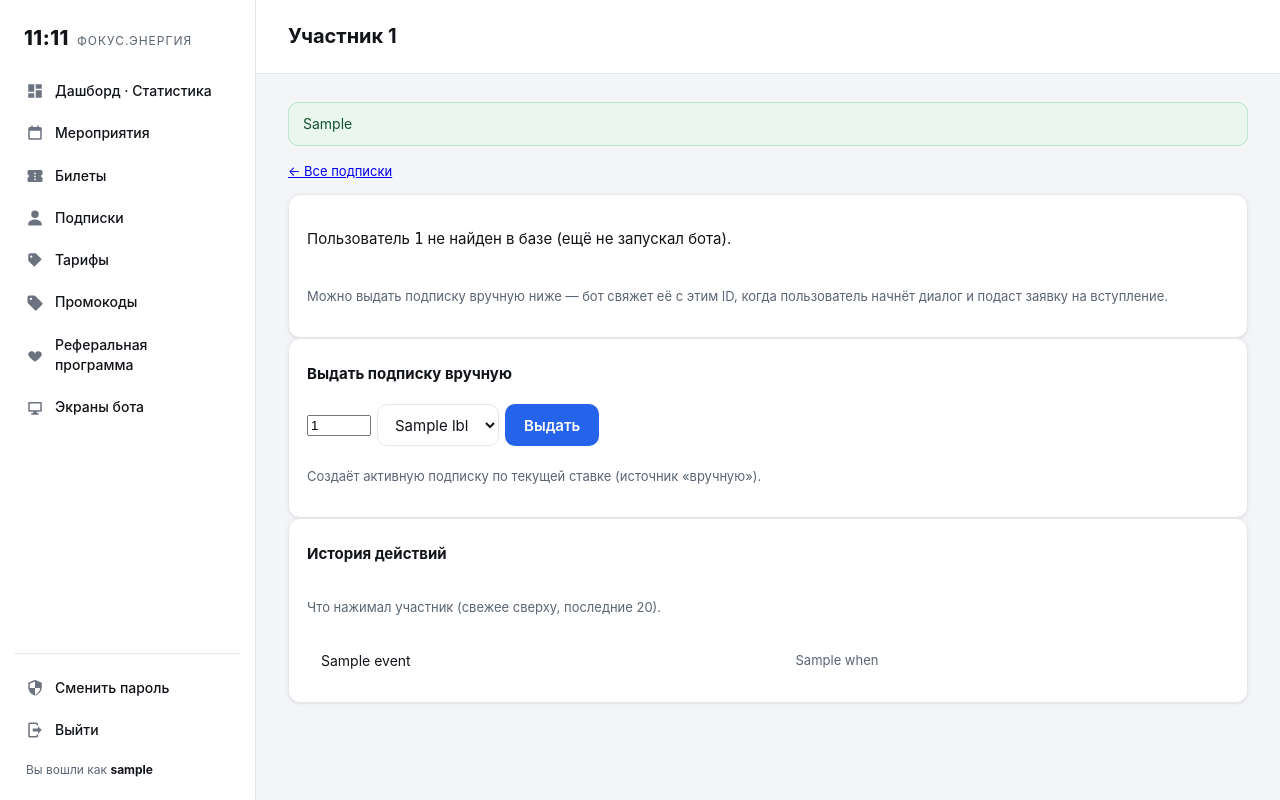
After one commit to dimatolpygin/club_order, a FastAPI app: template src/webadmin/templates/member.html in a window 1280 px wide. The commit adds this page. Run offline with FastAPI, Linux system fonts and the light colour scheme; the template is opened without the code that fills it: most values are stand-ins (such as "Sample title", 1, 10 or a date in 2020); parts of the project's set-up code (start-up, migrations or seed data) failed here and were passed over.

Commit message:
feat(admin-web): этап 25 — веб-админка: участники (поиск/карточка/история + добавление + аннулирование) + bump 0.3.15

```diff
--- a/src/__init__.py
+++ b/src/__init__.py
@@ -1 +1 @@
-__version__ = "0.3.14"
+__version__ = "0.3.15"
--- /dev/null
+++ b/src/webadmin/templates/member.html
@@ -0,0 +1,93 @@
+{% extends "base.html" %}
+{% block title %}Участник {{ member.tg_id }}{% endblock %}
+{% block heading %}Участник {{ member.tg_id }}{% endblock %}
+{% block content %}
+
+{% if ok %}<div class="alert alert-ok">{{ ok }}</div>{% endif %}
+{% if error %}<div class="alert alert-error">{{ error }}</div>{% endif %}
+
+<p class="muted"><a href="/subscriptions">← Все подписки</a></p>
+
+{% if not member.found %}
+<div class="card">
+  <p>Пользователь <code>{{ member.tg_id }}</code> не найден в базе (ещё не запускал бота).</p>
+  <p class="muted">Можно выдать подписку вручную ниже — бот свяжет её с этим ID, когда
+  пользователь начнёт диалог и подаст заявку на вступление.</p>
+</div>
+{% else %}
+<div class="card">
+  <h3 class="section-title">Профиль</h3>
+  <table class="table">
+    <tr><td class="muted">Telegram ID</td><td><code>{{ member.tg_id }}</code></td></tr>
+    <tr><td class="muted">Username</td><td>{% if member.username %}@{{ member.username }}{% else %}—{% endif %}</td></tr>
+    <tr><td class="muted">Имя</td><td>{{ member.first_name or '—' }}</td></tr>
+    {% if member.email %}<tr><td class="muted">Email</td><td>{{ member.email }}</td></tr>{% endif %}
+    <tr><td class="muted">Статус</td><td>
+      {% if member.is_blocked %}<span class="badge badge-danger">заблокировал бота</span>{% else %}активен{% endif %}
+    </td></tr>
+  </table>
+</div>
+
+<div class="card">
+  <h3 class="section-title">Подписка и доступ</h3>
+  {% if member.has_active %}
+    <p><span class="dot-ok"></span><b>Активна</b> · доступ в клуб: <b>да</b></p>
+    <table class="table">
+      <tr><td class="muted">Цена</td><td>{{ member.active.price }}</td></tr>
+      <tr><td class="muted">Период</td><td>{{ member.active.period }}</td></tr>
+      <tr><td class="muted">Действует</td><td>{{ member.active.start }} — {{ member.active.end }}</td></tr>
+      <tr><td class="muted">Осталось</td><td>{{ member.active.remaining }}</td></tr>
+      <tr><td class="muted">Источник</td><td>{{ member.active.source }}</td></tr>
+    </table>
+    <form method="post" action="/subscriptions/member/{{ member.tg_id }}/annul"
+          onsubmit="return confirm('Аннулировать активную подписку участника {{ member.tg_id }}? Доступ закроется, бот удалит его из группы на ближайшей проверке окончаний.');">
+      <button type="submit" class="btn btn-danger">Аннулировать подписку</button>
+    </form>
+  {% else %}
+    <p><span class="dot-off"></span><b>Нет активной подписки</b> · доступ в клуб: <b>нет</b></p>
+    {% if member.last %}
+    <p class="muted">Последняя подписка:</p>
+    <table class="table">
+      <tr><td class="muted">Цена</td><td>{{ member.last.price }}</td></tr>
+      <tr><td class="muted">Период</td><td>{{ member.last.period }}</td></tr>
+      <tr><td class="muted">Действовала</td><td>{{ member.last.start }} — {{ member.last.end }}</td></tr>
+      <tr><td class="muted">Статус</td><td>{{ member.last.status }}</td></tr>
+      <tr><td class="muted">Источник</td><td>{{ member.last.source }}</td></tr>
+    </table>
+    {% endif %}
+  {% endif %}
+</div>
+{% endif %}
+
+<div class="card">
+  <h3 class="section-title">Выдать подписку вручную</h3>
+  <form method="post" action="/subscriptions/member/add" class="inline-form">
+    <input type="hidden" name="tg_id" value="{{ member.tg_id }}">
+    <input type="number" name="value" min="1" step="1" value="1" class="num-sm" required>
+    <select name="unit" class="input">
+      {% for u, lbl in unit_labels.items() %}
+        <option value="{{ u }}"{% if u == 'month' %} selected{% endif %}>{{ lbl }}</option>
+      {% endfor %}
+    </select>
+    <button type="submit" class="btn btn-primary">Выдать</button>
+  </form>
+  <p class="muted">Создаёт активную подписку по текущей ставке (источник «вручную»).</p>
+</div>
+
+<div class="card">
+  <h3 class="section-title">История действий</h3>
+  <p class="muted">Что нажимал участник (свежее сверху, последние 20).</p>
+  {% if history %}
+  <table class="table">
+    <tbody>
+    {% for h in history %}
+      <tr><td>{{ h.event }}</td><td class="nowrap muted">{{ h.when }}</td></tr>
+    {% endfor %}
+    </tbody>
+  </table>
+  {% else %}
+  <p class="muted">Пока нет записей.</p>
+  {% endif %}
+</div>
+
+{% endblock %}
```
Also changed, not shown: src/webadmin/subscriptions.py (+149 -6 lines), src/webadmin/templates/subscriptions.html (+21 -0 lines).
